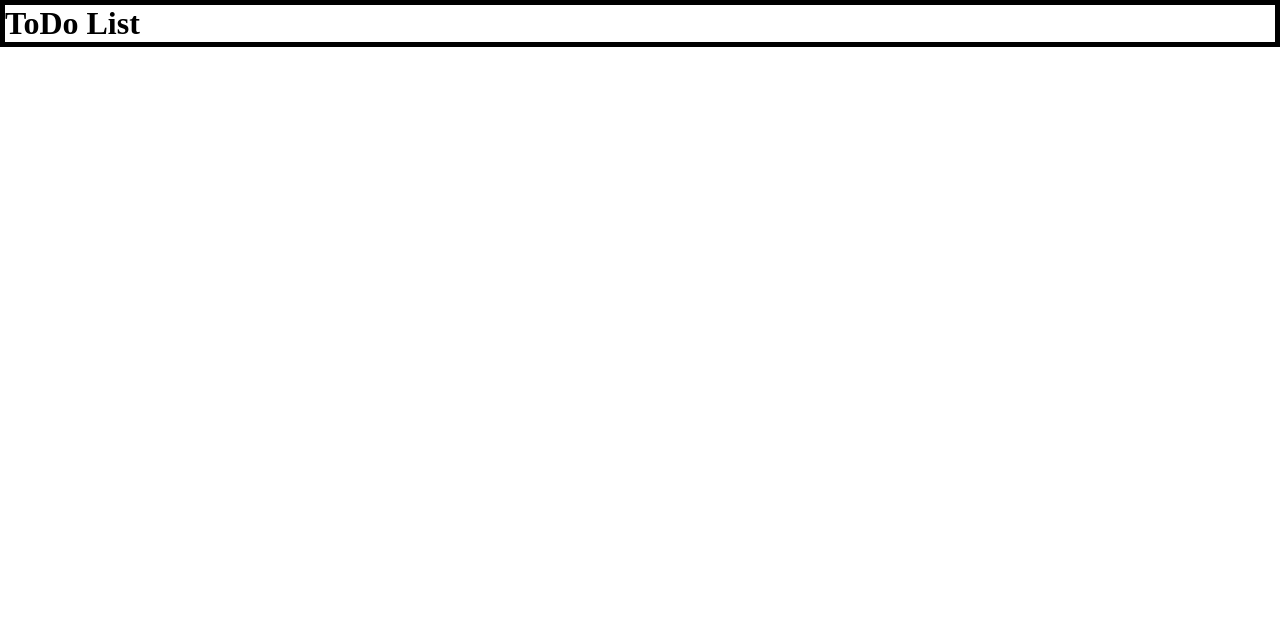
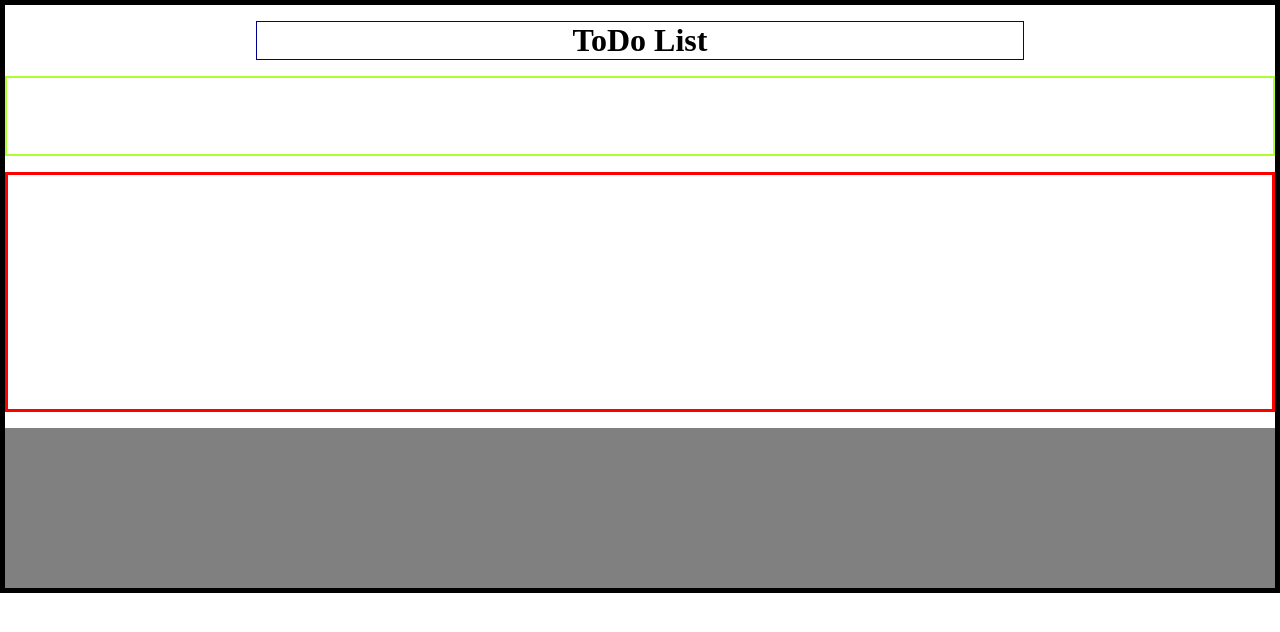
Before and after one commit to Basit-Yar/js-learning-adv, a plain HTML site: page todo_app_01/index.html in a window 1280 px wide. Drawn offline with Linux system fonts and the light colour scheme.

Commit message:
design layout WIP

```diff
--- a/todo_app_01/index.html
+++ b/todo_app_01/index.html
@@ -9,7 +9,7 @@
 </head>
 <body>
     <div class="main-container">
-        <div class="header">
+        <div class="header center">
             <h1>ToDo List</h1>
         </div>
 
--- a/todo_app_01/style.css
+++ b/todo_app_01/style.css
@@ -14,16 +14,31 @@ html, body {
     border: 5px solid black;
 }
 
+.center {
+    display: flex;
+    justify-content: center;
+    align-items: center;
+}
+
 .header{
-
+    border: 1px solid darkblue;
+    width: 60vw;
+    /* height:10vh; */
+    margin: 2vh auto;
 }
 
 .form-container{
 
+    border: 2px solid greenyellow;
+    height: 10vh;
+    margin: 2vh auto;
 }
 
 .todos-container{
 
+    border: 3px solid red;
+    min-height: 30vh;
+    margin: 2vh auto;
 }
 
 .todos-labelling{
@@ -36,4 +51,6 @@ html, body {
 
 .footer-container{
 
+    background-color: gray;
+    height: 20vh;
 }
```
